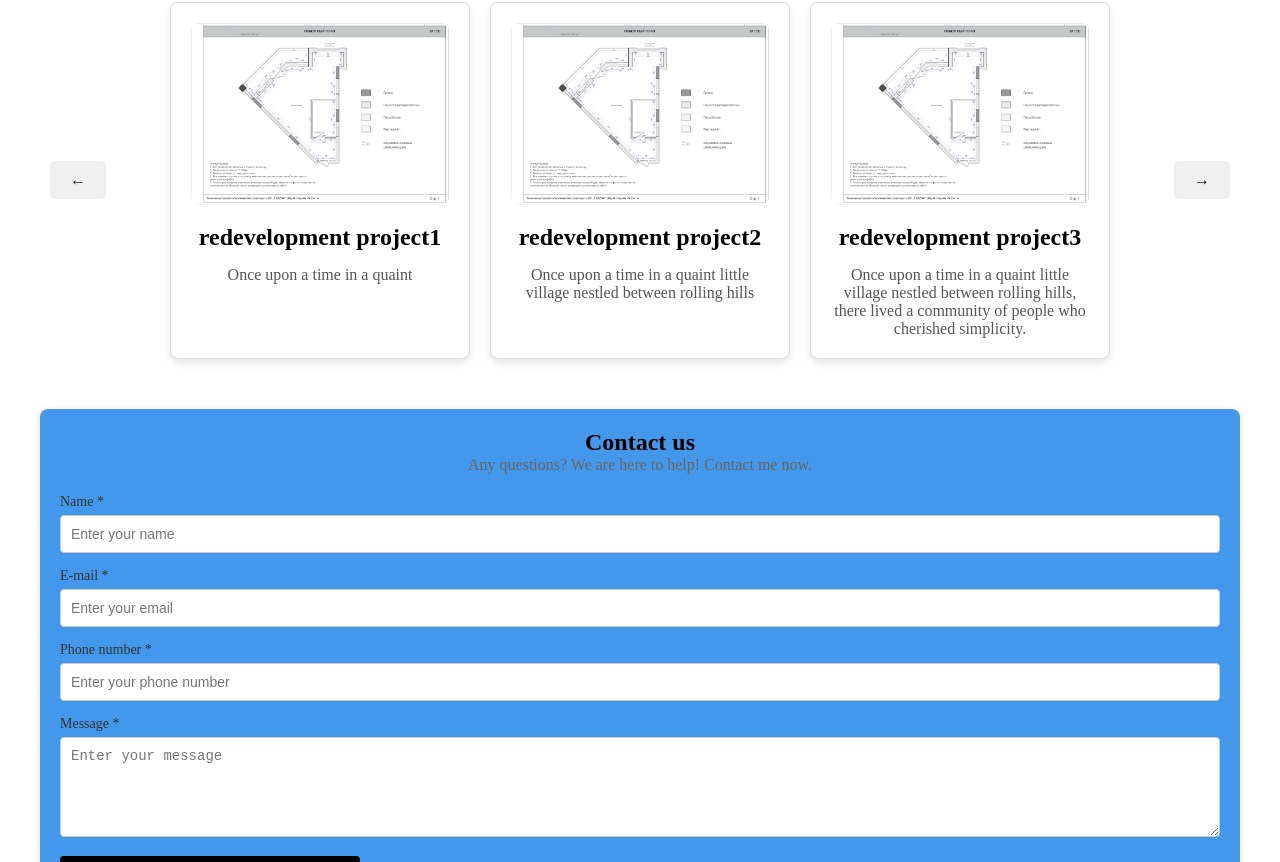
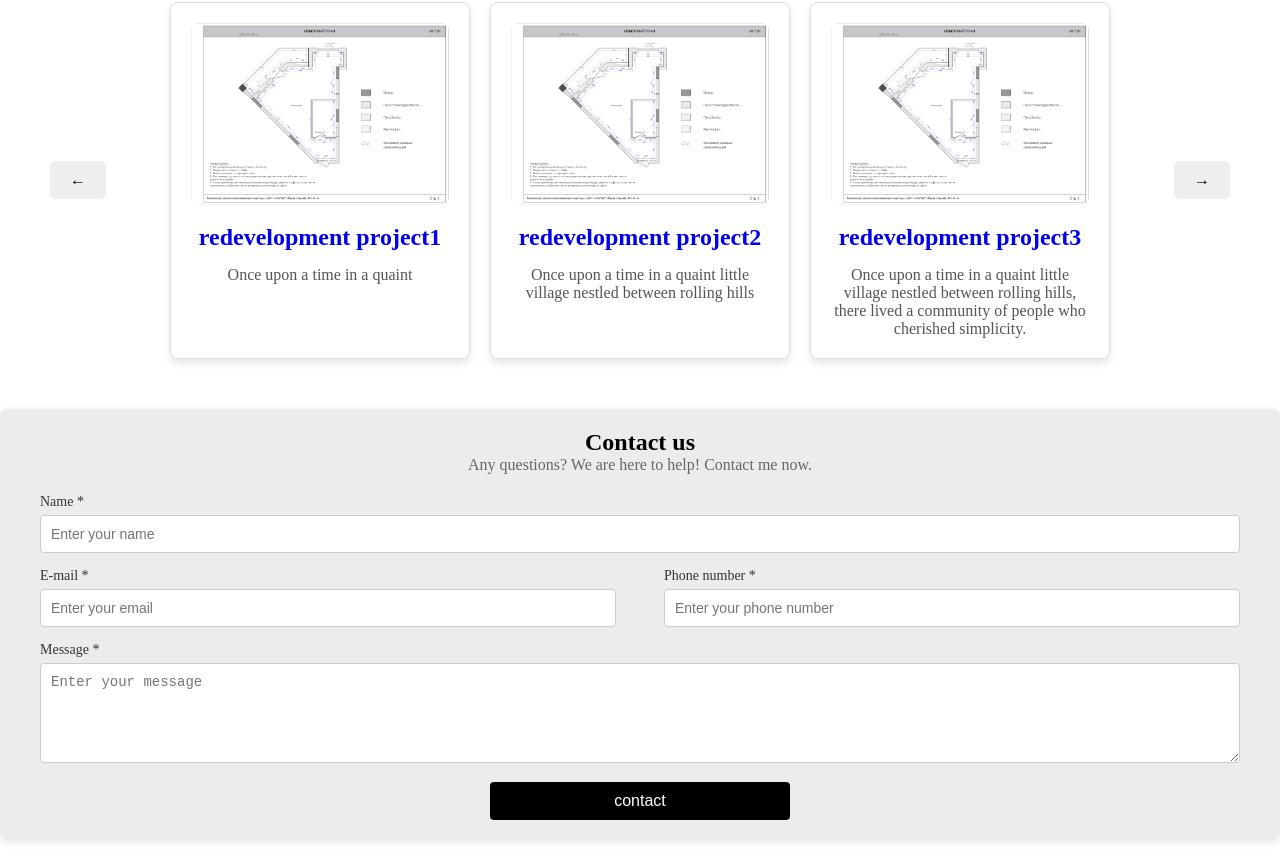
Before and after one commit to Edikmas01/design-project, a React (Vite) app: page / in a window 1280 px wide. Shown: the part 1578-2440 px from the top of the page. Built offline with nearby package versions, Linux system fonts and the light colour scheme.

Commit message:
Refactored services.js to services.json. Set up routing from the Home Services section to the specific Service page upon clicking a service card.

```diff
--- a/public/api/services.js
+++ /dev/null
@@ -1,46 +0,0 @@
-export const services = [
-  {
-    id: "1",
-    title: "redevelopment project1",
-    description: "Once upon a time in a quaint ",
-    price: "150$ for ",
-    plen: ["plen 1"],
-    image: "../photo/apartments/apartment-eight/blueprints/as-built-plan.png",
-  },
-  {
-    id: "2",
-    title: "redevelopment project2",
-    description:
-      "Once upon a time in a quaint little village nestled between rolling hills",
-    price: "50",
-    plen: ["plen 1", "plen 2"],
-    image: "../photo/apartments/apartment-eight/blueprints/as-built-plan.png",
-  },
-  {
-    id: "3",
-    title: "redevelopment project3",
-    description:
-      "Once upon a time in a quaint little village nestled between rolling hills, there lived a community of people who cherished simplicity.",
-    price: "300",
-    plen: ["plen 1", "plen 2", "plen 3"],
-    image: "../photo/apartments/apartment-eight/blueprints/as-built-plan.png",
-  },
-  {
-    id: "4",
-    title: "redevelopment project4",
-    description:
-      "Once upon a time in a quaint little village nestled between rolling hills, there lived a community of people who cherished simplicity. The village was surrounded by lush greenery, ",
-    price: "100",
-    plen: ["plen 1", "plen 2", "plen 3", "plen 4"],
-    image: "../photo/apartments/apartment-eight/blueprints/as-built-plan.png",
-  },
-  {
-    id: "5",
-    title: "redevelopment project5",
-    description:
-      "Once upon a time in a quaint little village nestled between rolling hills, there lived a community of people who cherished simplicity. The village was surrounded by lush greenery, and the air was filled with the sweet fragrance of blooming flowers. Every morning, the villagers would gather at the t",
-    price: "200",
-    plen: ["plen 1", "plen 2", "plen 3", "plen 4", "plen 5"],
-    image: "../photo/apartments/apartment-eight/blueprints/as-built-plan.png",
-  },
-];
--- /dev/null
+++ b/public/api/services.json
@@ -0,0 +1,46 @@
+[
+  {
+    "id": "1",
+    "title": "redevelopment project1",
+    "description": "Once upon a time in a quaint ",
+    "price": "150$ for ",
+    "plen": ["plen 1"],
+    "image": "../photo/apartments/apartment-eight/blueprints/as-built-plan.png"
+  },
+  {
+    "id": "2",
+    "title": "redevelopment project2",
+    "description":
+      "Once upon a time in a quaint little village nestled between rolling hills",
+    "price": "50",
+    "plen": ["plen 1", "plen 2"],
+    "image": "../photo/apartments/apartment-eight/blueprints/as-built-plan.png"
+  },
+  {
+    "id": "3",
+    "title": "redevelopment project3",
+    "description":
+      "Once upon a time in a quaint little village nestled between rolling hills, there lived a community of people who cherished simplicity.",
+    "price": "300",
+    "plen": ["plen 1", "plen 2", "plen 3"],
+    "image": "../photo/apartments/apartment-eight/blueprints/as-built-plan.png"
+  },
+  {
+    "id": "4",
+    "title": "redevelopment project4",
+    "description":
+      "Once upon a time in a quaint little village nestled between rolling hills, there lived a community of people who cherished simplicity. The village was surrounded by lush greenery, ",
+    "price": "100",
+    "plen": ["plen 1", "plen 2", "plen 3", "plen 4"],
+    "image": "../photo/apartments/apartment-eight/blueprints/as-built-plan.png"
+  },
+  {
+    "id": "5",
+    "title": "redevelopment project5",
+    "description":
+      "Once upon a time in a quaint little village nestled between rolling hills, there lived a community of people who cherished simplicity. The village was surrounded by lush greenery, and the air was filled with the sweet fragrance of blooming flowers. Every morning, the villagers would gather at the t",
+    "price": "200",
+    "plen": ["plen 1", "plen 2", "plen 3", "plen 4", "plen 5"],
+    "image": "../photo/apartments/apartment-eight/blueprints/as-built-plan.png"
+  }
+]
--- a/src/components/ContactForm/ContactForm.jsx
+++ b/src/components/ContactForm/ContactForm.jsx
@@ -2,14 +2,21 @@ import "./ContactForm.scss";
 
 export const ContactForm = () => {
   return (
-    <section className="contact-form-container site-container">
+    <section className="contact-form-container ">
+      <div className="site-container">
         <h1>Contact us</h1>
         <p>Any questions? We are here to help! Contact me now.</p>
         <form action="" className="contact-form">
           <div className="form-group ">
             <label htmlFor="name">Name *</label>
-          <input type="text" id="name" placeholder="Enter your name" required />
+            <input
+              type="text"
+              id="name"
+              placeholder="Enter your name"
+              required
+            />
           </div>
+          <div className="form-group-inline">
             <div className="form-group ">
               <label htmlFor="email">E-mail *</label>
               <input
@@ -28,6 +35,7 @@ export const ContactForm = () => {
                 required
               />
             </div>
+          </div>
           <div className="form-group ">
             <label htmlFor="message">Message *</label>
             <textarea
@@ -38,6 +46,7 @@ export const ContactForm = () => {
           </div>
           <button type="submit">contact</button>
         </form>
+      </div>
     </section>
   );
 };
--- a/src/components/ContactForm/ContactForm.scss
+++ b/src/components/ContactForm/ContactForm.scss
@@ -2,10 +2,11 @@
   // max-width: 600px;
   margin: 0 auto;
   padding: 20px;
-  background-color: #4498ec;
+  background-color: #ececec;
   border-radius: 8px;
   box-shadow: 0 2px 10px rgba(0, 0, 0, 0.1);
   text-align: center;
+  margin: 0 0 50px;
 
   h2 {
     margin-bottom: 10px;
@@ -57,7 +58,18 @@
       }
     }
 
+   .form-group-inline {
+      display: flex;
+      justify-content: space-between;
+      width: 100%;
+
+      .form-group {
+        width: 48%;
+      }
+    }
+
     button {
+      align-self: center;
       width: 300px;
       padding: 10px 20px;
       font-size: 16px;
--- a/src/components/Header/Header.jsx
+++ b/src/components/Header/Header.jsx
@@ -10,7 +10,7 @@ export const Header = () => {
         </NavLink>
         <nav className="navigation">
           <NavLink to="/" className="menu-link">
-            About
+            Home
           </NavLink>
           <NavLink to="/projects" className="menu-link">
             Projects
--- a/src/components/Modal/Modal.jsx
+++ b/src/components/Modal/Modal.jsx
@@ -1,6 +1,6 @@
 import { useState } from "react";
 import "./Modal.scss";
-import { services } from "../../../public/api/services";
+// import { services } from "../../../public/api/services";
 
 export const Modal = ({ onClose, isOpen }) => {
   const [selectedService, setSelectedService] = useState("");
@@ -83,11 +83,11 @@ export const Modal = ({ onClose, isOpen }) => {
             onChange={handleServiceChange}
           >
             <option value="">Выберите услугу</option>
-            {services.map((service) => (
+            {/* {services.map((service) => (
               <option key={service.id} value={service.title}>
                 {service.title}
               </option>
-            ))}
+            ))} */}
           </select>
         </div>
         <div className="modal-div">
--- a/src/main.jsx
+++ b/src/main.jsx
@@ -34,8 +34,18 @@ const router = createBrowserRouter([
       },
       {
         path: "services",
-        element: <ServicesPage />,
-      },
+        children: [
+          {
+            index: true,
+            element: <ServicesPage />,
+          },
+          {
+            path: ":id",
+            element: <ServicesPage />
+
+          }
+        ]
+      }
     ],
   },
 ]);
--- a/src/pages/HomePage/MyServices/MyServices.jsx
+++ b/src/pages/HomePage/MyServices/MyServices.jsx
@@ -1,9 +1,32 @@
-import { useState } from "react";
-import { services } from "../../../../public/api/services";
+import { useState, useEffect } from "react";
 import "./MyServices.scss";
+import { Link } from "react-router-dom";
 
 export const MyServices = () => {
   const [activeIndex, setActiveIndex] = useState(0);
+  const [services, setServices] = useState([]);
+    const [loading, setLoading] = useState(true);
+    const [error, setError] = useState(null);
+
+  useEffect(() => {
+    fetch("/public/api/services.json")
+      .then((res) => {
+        if (!res.ok) {
+          throw new Error("Failed to fetch services");
+        }
+        return res.json();
+      })
+      .then((data) => {
+        setServices(data);
+        setLoading(false);
+      })
+      .catch((error) => {
+        console.error("Error fetching services:", error);
+        setError(error.message);
+        setLoading(false);
+      });
+  }, [])
+
 
   const handlePrevClick = () => {
     setActiveIndex(Math.max(activeIndex - 3, 0));
@@ -12,6 +35,16 @@ export const MyServices = () => {
   const handleNextClick = () => {
     setActiveIndex(Math.min(activeIndex + 3, services.length - 1));
   };
+
+
+  if (loading) {
+    return <p>Loading services...</p>;
+  }
+
+  if (error) {
+    return <p>Error: {error}</p>;
+  }
+
   return (
     <section className="MyServices site-container">
       <h1 className="MyServices-title"> My Services</h1>
@@ -21,10 +54,12 @@ export const MyServices = () => {
       </p>
       <div className="MyServices-cart">
         {services.slice(activeIndex, activeIndex + 3).map((service) => (
-          <div key={service.id}>
-            <img src={service.image} alt={service.title} />
-            <h2>{service.title}</h2>
-            <p>{service.description}</p>
+          <div key={service.id} className="service-card">
+            <Link to={`/services/${service.id}`} className="service-link">
+              <img src={service.image} alt={service.title} />
+              <h2>{service.title}</h2>
+              <p>{service.description}</p>
+            </Link>
           </div>
         ))}
         <button
--- a/src/pages/ProjectPage/projectPage.jsx
+++ b/src/pages/ProjectPage/projectPage.jsx
@@ -26,3 +26,4 @@ export const ProjectPage = () => {
     </section>
   );
 };
+/**  */
--- a/src/pages/ServicesPage/ServicesPage.jsx
+++ b/src/pages/ServicesPage/ServicesPage.jsx
@@ -1,16 +1,35 @@
-import { useState } from "react";
+import { useState , useEffect } from "react";
 import "./ServicesPage.scss";
-import { NavLink } from "react-router-dom";
-import { services } from "../../../public/api/services";
+import { NavLink, useParams } from "react-router-dom";
 import { Modal } from "../../components/Modal/Modal";
 
 export const ServicesPage = () => {
   const [selectedService, setSelectedService] = useState(null);
+  const [ services, setServices] = useState([])
   const [modalOpen, setModalOpen] = useState(false);
+  const { id } = useParams();
 
-  const handleServiceClick = (service) => {
-    setSelectedService(service);
-    console.log("Selected service:", service);
+  useEffect(() => {
+    fetch("/public/api/services.json")
+      .then((res) => res.json())
+    .then((data) => {
+      setServices(data);
+      if (id) {
+        const service = data.find((s) => s.id === id);
+        console.log(service, "im id d[[d[d[d[d[");
+
+        if (service) {
+          setSelectedService(service);
+        }
+      }
+    })
+  .catch((error) => console.error("Error fetching projects:", error));
+}, [id])
+
+
+  const handleServiceClick = (services) => {
+    setSelectedService(services);
+    console.log("Selected service:", services);
   };
 
   const handleOrderService = () => {
@@ -33,6 +52,7 @@ export const ServicesPage = () => {
             {services.map((service) => (
               <li className="option-item" key={service.id}>
                 <NavLink
+                      to={`/services/${service.id}`}
                   className="option-item-nav"
                   onClick={() => handleServiceClick(service)}
                 >
```
Lines whose indentation alone changed are shown as unchanged.
